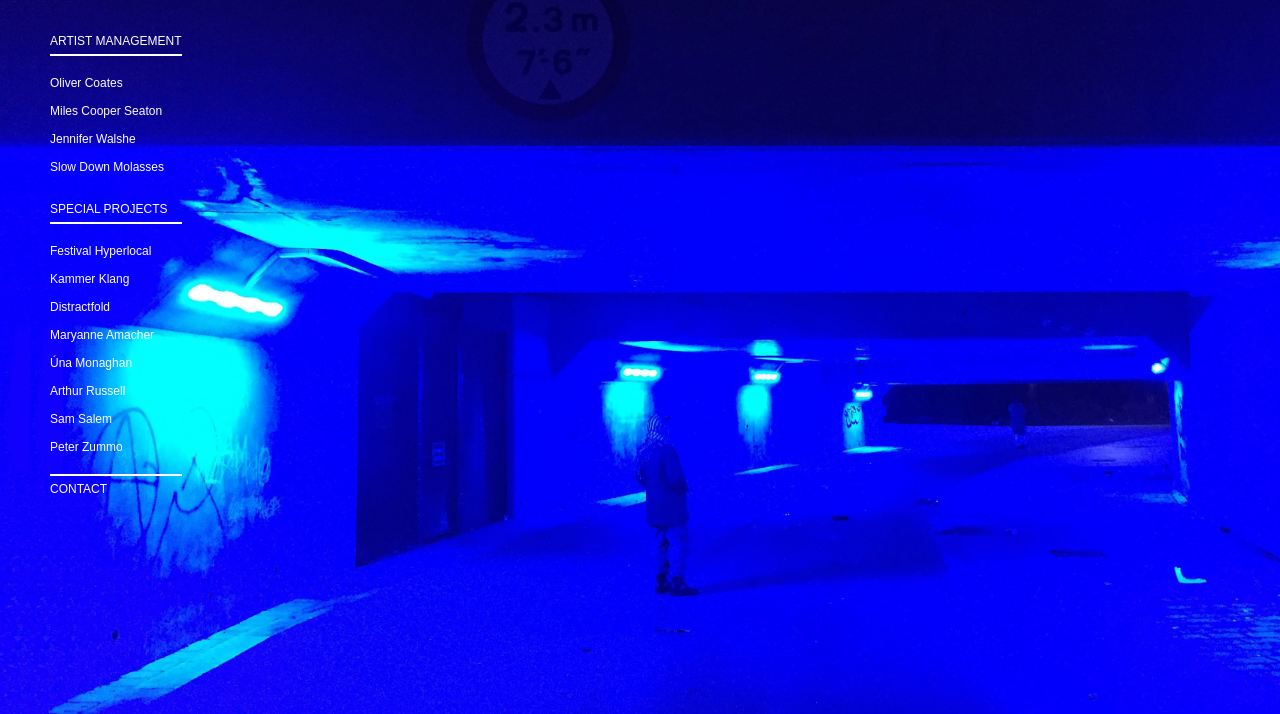
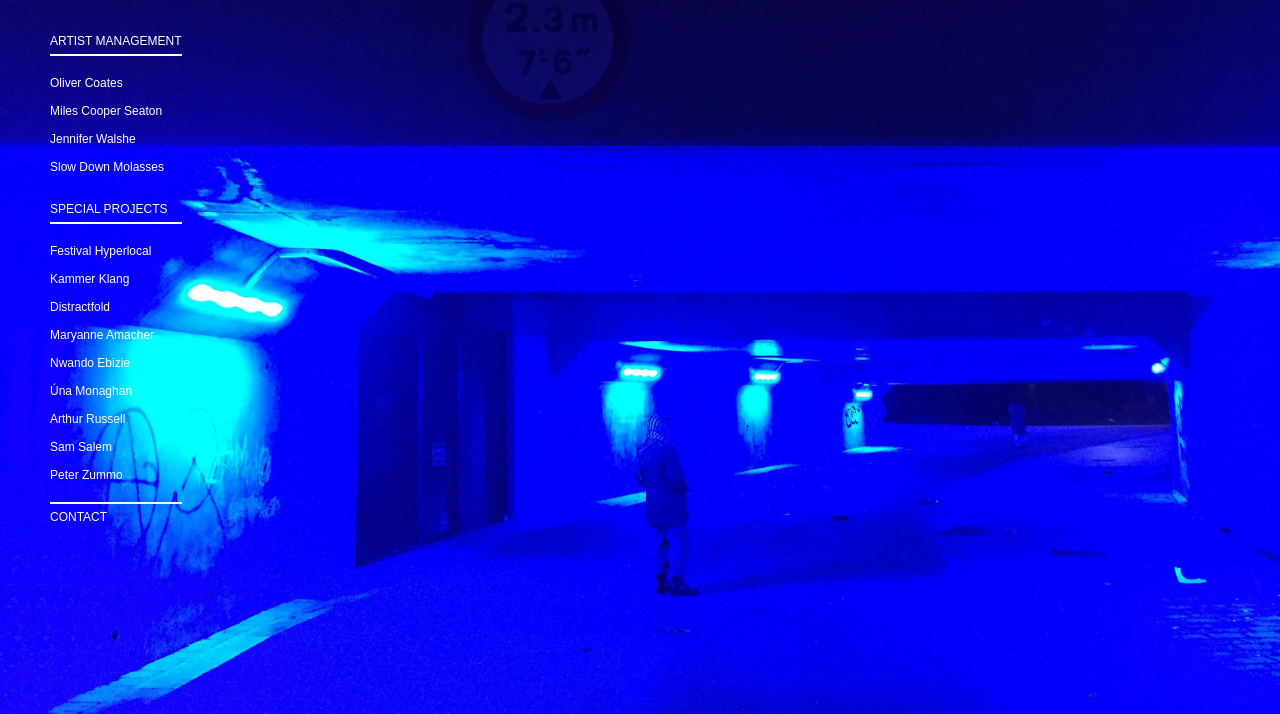
Before and after one commit to emilyvmoore/southern-bird-website, a plain HTML site: page index.html in a window 1280 px wide. Shown: the part 86-800 px from the top of the page. Drawn offline with Linux system fonts and the light colour scheme.

Commit message:
Update index.html

```diff
--- a/index.html
+++ b/index.html
@@ -108,6 +108,9 @@
 			<a href="https://www.ica.art/live/maryanne-amacher-glia" target="_blank">Maryanne Amacher</a>
 			<br />
 			<br />
+			<a href="https://www.nwandoebizie.com/" target="_blank"> Nwando Ebizie</a>
+			<br />
+			<br />
 			<a href="http://www.unamonaghan.com" target="_blank">Úna Monaghan</a>
 			<br />
 			<br />
```
